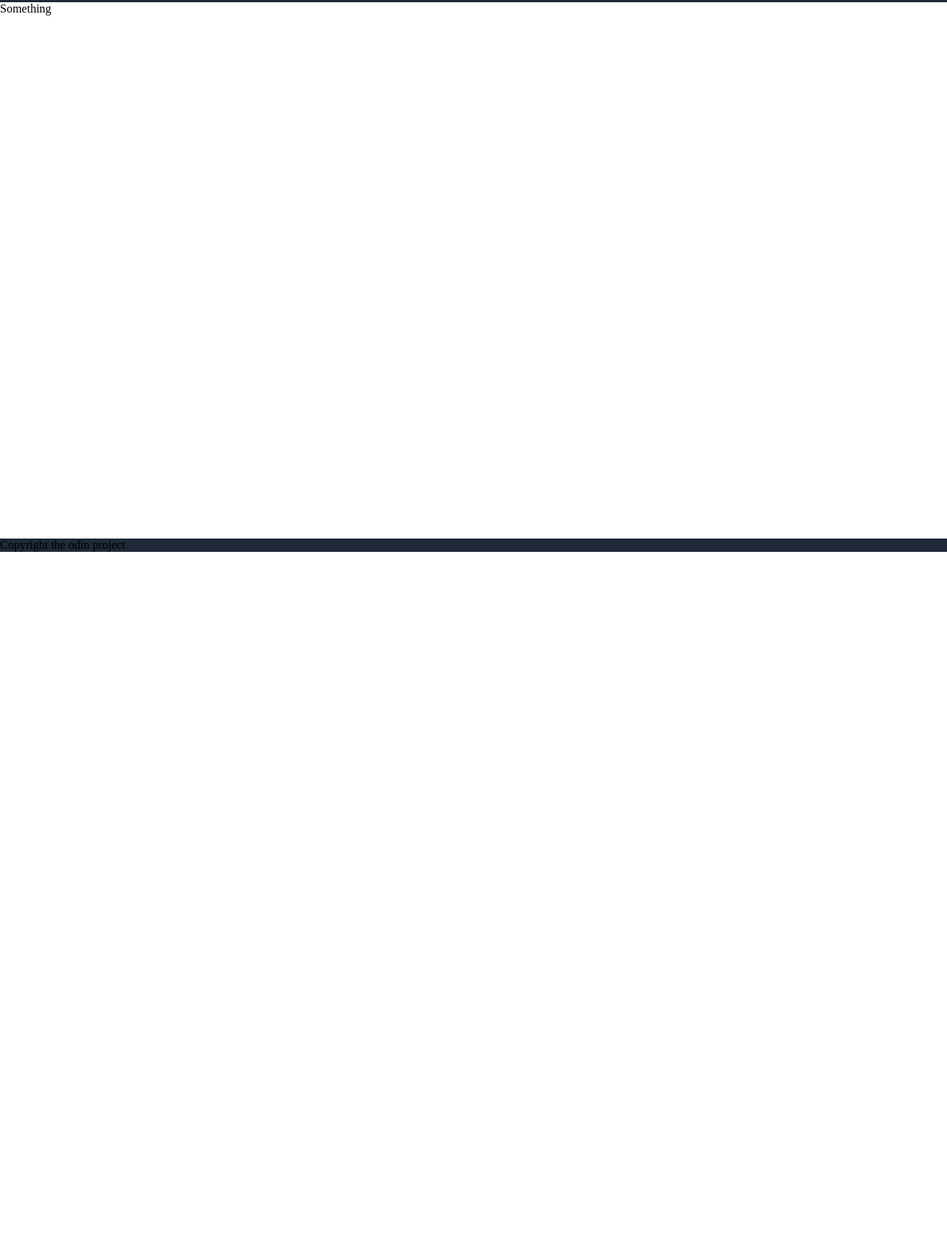
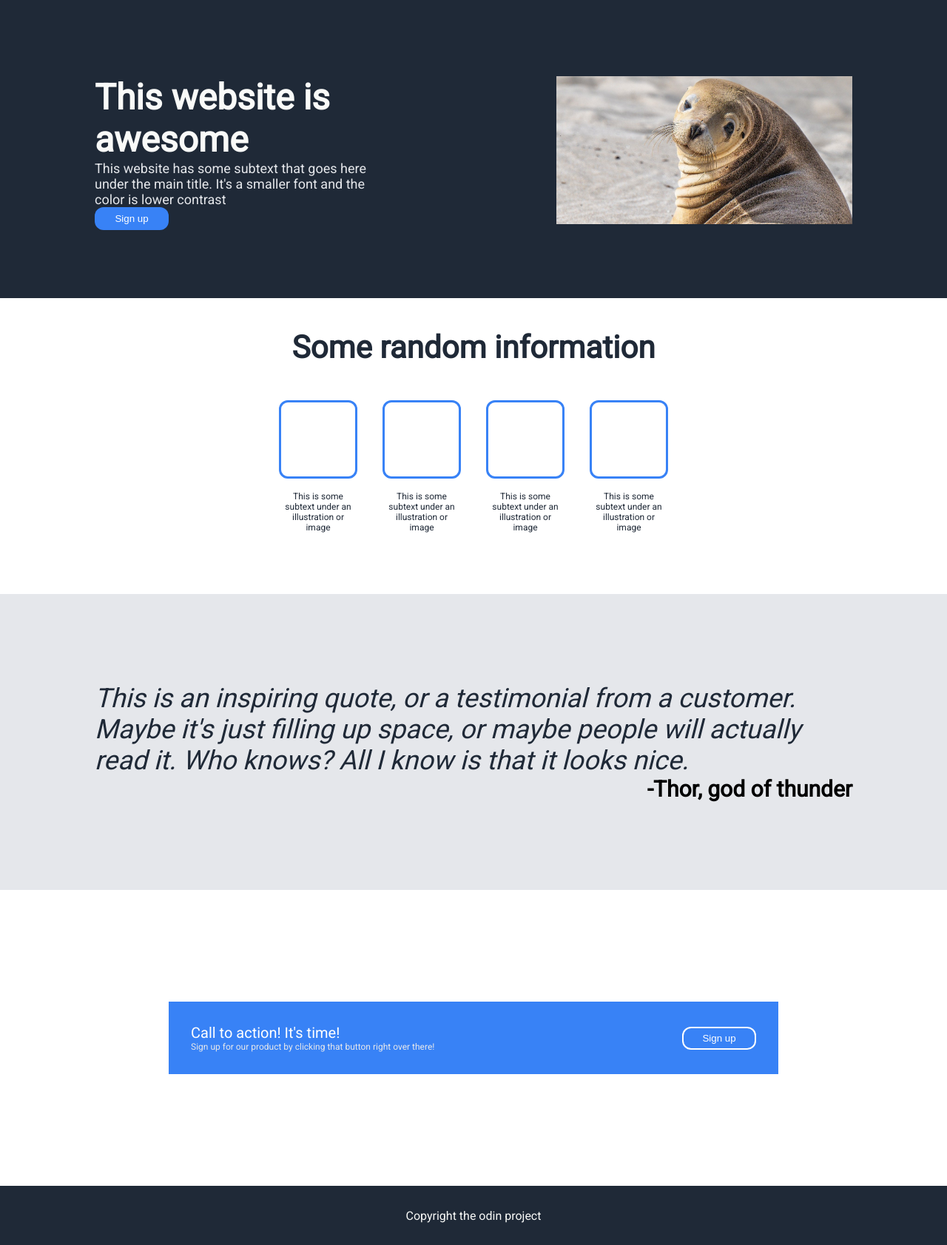
Before and after one commit to limesnej/landing-page, a plain HTML site: page index.html in a window 1280 px wide. Shown: the part 54-1737 px from the top of the page at 74% size. Before the commit the page ends 800 px from the top, so only its background shows below. Drawn offline with Linux system fonts and the light colour scheme.

Commit message:
Add everything

```diff
--- a/index.html
+++ b/index.html
@@ -3,6 +3,7 @@
 <head>
     <meta charset="UTF-8">
     <meta name="viewport" content="width=device-width, initial-scale=1.0">
+    <link href='https://fonts.googleapis.com/css?family=Roboto' rel='stylesheet'>
     <title>Landing Page</title>
     <link rel="stylesheet" href="styles.css">
 </head>
@@ -15,10 +16,58 @@
             <li><a>header link three</a></li>
         </ul>
     </header>
-    <section class="section1">Something</section>
-    <section class="section2"></section>
-    <section class="section3"></section>
-    <section class="section4"></section>
-    <footer class="footer">Copyright the odin project</footer>
+        <div class="hero">
+            <div class="wrappercol">
+                <h2>This website is awesome</h2>
+                <p>This website has some subtext that goes here under the main title. It's a smaller font and the color is lower contrast</p>
+                <button>Sign up</button>
+            </div>
+            <div class="imagediv">
+                <img src="./images/sea-lion-8232312_1280.jpg" alt="picture of a sea lion">
+            </div>
+        </div>
+    <div class="wrapper"></div>
+        <section class="section2">
+            <h3>Some random information</h3>
+        <div class="wrapper-yo">
+            <div class="box-wrapper">
+                <div class="box"></div>
+                <div class="subtext"><p>This is some subtext under an illustration or image</p></div>
+            </div>
+            <div class="box-wrapper">
+                <div class="box"></div>
+                <div class="subtext"><p>This is some subtext under an illustration or image</p></div>
+            </div>
+            <div class="box-wrapper">
+                <div class="box"></div>
+                <div class="subtext"><p>This is some subtext under an illustration or image</p></div>
+            </div>
+            <div class="box-wrapper">
+                <div class="box"></div>
+                <div class="subtext"><p>This is some subtext under an illustration or image</p></div>
+            </div>
+        </div>
+        </section>
+        <section class="section3">
+            <quote class="quote">
+                This is an inspiring quote, or a testimonial from a customer. Maybe it's just filling up space, or maybe people will actually read it. Who knows? All I know is that it looks nice.
+            </quote>
+            <div class="reference-wrapper">
+                <div class="reference">-Thor, god of thunder</div>
+            </div>
+        </section>
+        <section class="section4">
+            <div class="tile">
+            <div class="text-wrapper">
+                <p class="call-to">Call to action! It's time!</p>
+                <p class="small-call">Sign up for our product by clicking that button right over there!</p>
+            </div>
+                <button>Sign up</button>
+            </div>
+
+        </section>
+    </div>
+        <footer class="footer">Copyright the odin project</footer>
+
 </body>
 </html>
--- a/styles.css
+++ b/styles.css
@@ -1,38 +1,211 @@
 html, body{
     padding: 0;
     margin: 0;
-    height: 100%;
     display:flex;
     flex-direction: column;
+    font-family: "Roboto";
 }
 header{
     background-color: #1F2937;
     display: flex;
     flex-direction: row;
+    padding-left: 10%;
+    padding-right: 10%;
 }
 
 .logo{
     font-size: 24px;
     color: #F9FAF8;
-    padding-left: 100px;
     display:flex;
     align-items: center;
 }
 
 ul{
-    margin-left: auto;
-    padding-right: 100px;
     font-size: 18px;
     color: #E5E7EB;
     display: flex;
     flex-direction: row;
     align-items: center;
-    gap: 8px;
+    gap: 14px;
+    margin-left: auto;
 }
 li{
     list-style-type: none;
+    color: #E5E7EB;
 }
+
 footer{
-    margin-top: auto;
+    display:flex;
+    margin-top:auto;
     background-color: #1F2937;
+    height: 10vh;
+
+    justify-content: center;
+    align-items: center;
+    color: #F9FAF8;
 }
+
+.hero{
+    display: flex;
+    flex-direction: row;
+    background-color: #1F2937;
+    height: 50vh;
+    padding-left: 10%;
+    padding-right: 10%;
+    justify-content: center;
+    align-items: center;
+}
+
+.hero h2{
+    font-size: 48px;
+    font-weight: bold;
+    color:#F9FAF8;
+    margin: 0;
+    padding: 0;
+}
+.wrapper{
+    display:flex;
+    flex-direction: column;
+}
+.section2{
+    color:#1F2937;
+    text-align:center;
+    font-size: 36px;
+    height: 50vh;
+}
+
+.section3{
+    padding-left: 10%;
+    padding-right: 10%;
+    background-color: #E5E7EB;
+    height: 50vh;
+    display: flex;
+    justify-content: center;
+    align-items: center;
+    flex-direction: column;
+}
+
+.section3 > .quote{
+    font-size: 36px;
+    font-style: italic;
+    color: #1F2937;
+}
+.reference-wrapper{
+    display:flex;
+    align-self: flex-end;
+    font-size: 30px;
+    font-weight: bold;
+
+}
+.section4{
+    display: flex;
+    justify-content: center;
+    align-items: center;
+    height: 50vh;
+    padding-left: 10%;
+    padding-right: 10%;
+}
+.tile{
+    margin-left: 100px;
+    margin-right: 100px;
+    width: 100%;
+    height: auto;
+    padding: 30px;
+    background-color: #3882F6;
+    display: flex;
+    flex-direction: row;
+
+    align-items: center;
+}
+
+.tile button{
+    background-color: #3882F6;
+    border: 2px solid white;
+    width: 100px;
+    display:flex;
+    justify-content: center;
+    align-items: center;
+    margin-left: auto;
+
+}
+
+.hero p{
+    font-size: 18px;
+    color: #E5E7EB;
+    margin: 0;
+}
+
+.wrappercol{
+    display:flex;
+    flex-direction: column;
+    height: 200px;
+    width: 400px;
+}
+
+
+.imagediv{
+    height: 200px;
+    width: 400px;
+    margin-left: auto;
+}
+
+img{
+    height: 100%;
+    width: 100%;
+    object-fit:cover;
+}
+
+button{
+    background-color: #3882F6;
+    text-align: center;
+    padding: 8px 16px;
+    border-radius: 12px;
+    border: none;
+    color: white;
+    width: 100px;
+    height: 31px;
+}
+.box{
+    margin: 5px;
+    width: 100px;
+    height: 100px;
+    border: 3px solid #3882F6;
+    border-radius: 12px;
+}
+
+.box-wrapper{
+    display: flex;
+    flex-direction: column;
+    justify-content: center;
+    align-items: center;
+    width:100px;
+}
+.box-wrapper p{
+    font-size: 12px;
+}
+
+.wrapper-yo{
+    display: flex;
+    flex-direction: row;
+    gap: 40px;
+    justify-content: center;
+    align-items: center;
+}
+
+.text-wrapper{
+    display: flex;
+    flex-direction: column;
+    color: white;
+    padding: 0;
+    margin: 0;
+}
+
+.text-wrapper .call-to{
+    margin: 0;
+    font-size: 20px;
+}
+.text-wrapper .small-call{
+    margin: 0;
+    font-size: 12px;
+    color: #E5E7EB;
+}
```
Also changed, not shown: images/sea-lion-8232312_1280.jpg (added), 2 other files.
